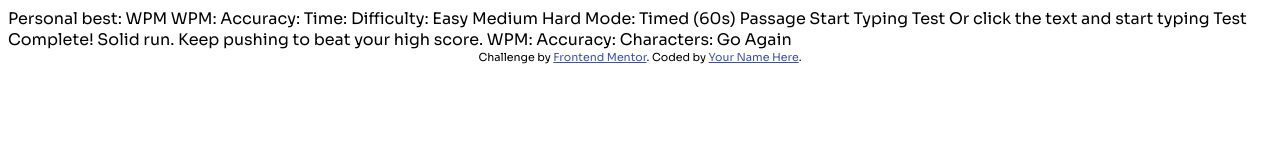
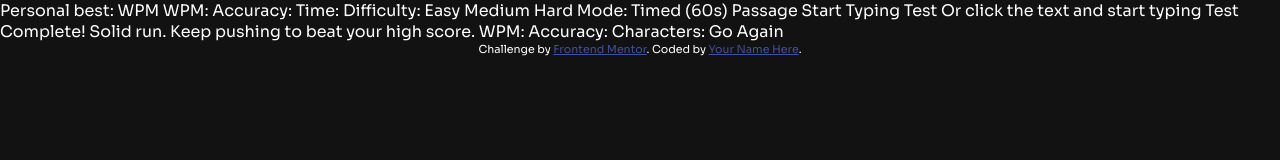
Before and after one commit to lozukka/Typing-Speed-Test-App-FM, a plain HTML site: page index.html in a window 1280 px wide. Drawn offline with Linux system fonts and the light colour scheme.

Commit message:
Update style.css

```diff
--- a/style.css
+++ b/style.css
@@ -1,3 +1,4 @@
+@layer fonts {
   /* sora-regular - latin */
   @font-face {
     font-display: swap; /* Check https://developer.mozilla.org/en-US/docs/Web/CSS/@font-face/font-display for other options. */
@@ -22,7 +23,30 @@
     font-weight: 700;
     src: url("./assets/fonts/sora-v17-latin-700.woff2") format("woff2"); /* Chrome 36+, Opera 23+, Firefox 39+, Safari 12+, iOS 10+ */
   }
+}
 
+@layer global {
   * {
+    box-sizing: border-box;
+    padding: 0;
+    margin: 0;
+  }
+  :root {
+    --neutral900: hsl(0, 0%, 7%);
+    --neutral800: hsl(0, 0%, 15%);
+    --neutral500: hsl(240, 3%, 46%);
+    --neutral400: hsl(240, 1%, 59%);
+    --neutral0: hsl(0, 0%, 100%);
+    --blue600: hsl(214, 100%, 55%);
+    --blue400: hsl(210, 100%, 65%);
+    --red500: hsl(354, 63%, 57%);
+    --green500: hsl(140, 63%, 57%);
+    --yellow400: hsl(49, 85%, 70%);
+  }
+  body {
     font-family: "Sora", Arial, Helvetica, sans-serif;
+    width: 100%;
+    background: var(--neutral900);
+    color: var(--neutral0);
   }
+}
```
Lines whose indentation alone changed are shown as unchanged.
